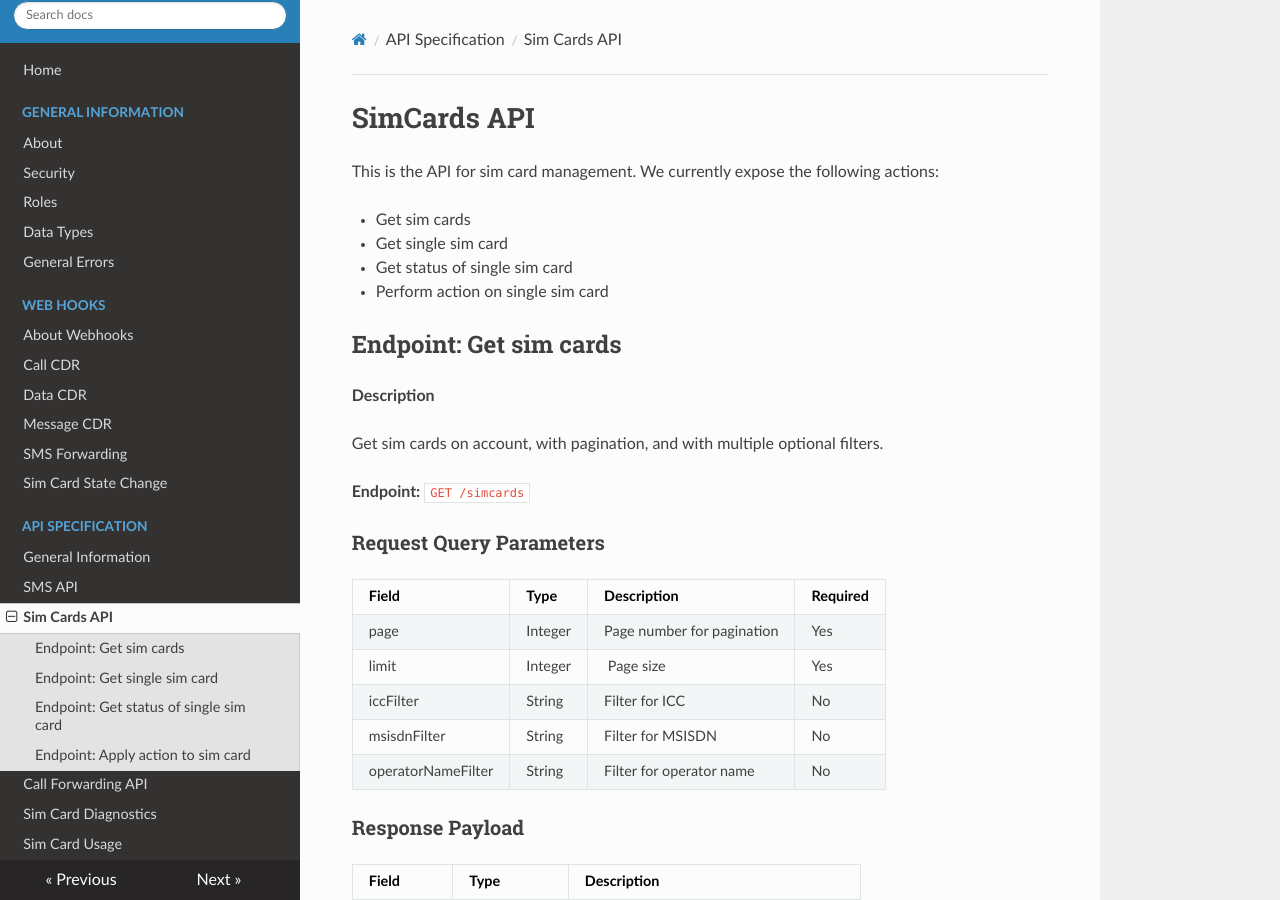
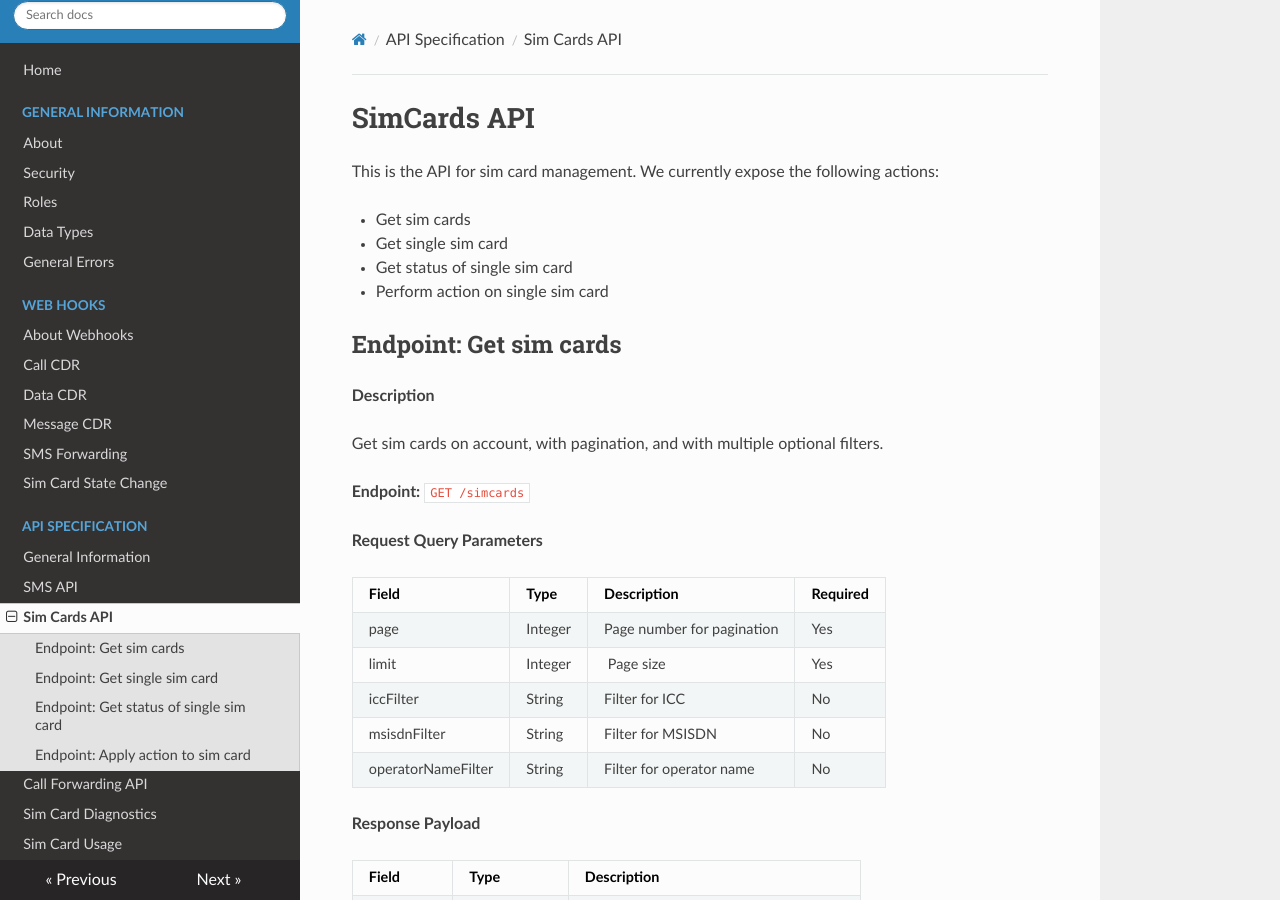
Before and after one commit to Wavelyio/wavely-docs, an MkDocs documentation site: the page built from docs/api/simcards-api.md, in a window 1280 px wide and 900 px high. Built offline with MkDocs 1.6.1, drawn with Linux system fonts in a browser that asks for light colours; nearby versions of some CDN libraries; old or Windows-style settings are respelled for this version of MkDocs.

````diff
--- a/docs/api/simcards-api.md
+++ b/docs/api/simcards-api.md
@@ -14,7 +14,7 @@ Get sim cards on account, with pagination, and with multiple optional filters.
 
 **Endpoint:** `GET /simcards`
 
-<h3>Request Query Parameters</h3>
+**Request Query Parameters**
 
 Field        | Type          | Description  | Required
 ------------ | ------------- | ------------ | ------------
@@ -24,7 +24,7 @@ iccFilter | String | Filter for ICC | No
 msisdnFilter | String | Filter for MSISDN | No
 operatorNameFilter  | String | Filter for operator name | No
 
-<h3>Response Payload</h3>
+**Response Payload**
 
 Field        | Type          | Description
 ------------ | ------------- | ------------
@@ -39,7 +39,7 @@ Queries the system for one sim card, by ICC.
 
 **Endpoint:** `GET /simcard/{icc}`
 
-<h3>Response Payload</h3>
+**Response Payload**
 
 Field        | Type          | Description
 ------------ | ------------- | ------------
@@ -76,7 +76,7 @@ Apply an action to the specified sim card, for example "activate sim card" or "s
 
 **Endpoint:** `POST /simcard/{icc}/action`
 
-<h3>Request Payload</h3>
+**Request Payload**
 
 Field        | Type          | Description
 ------------ | ------------- | ------------
@@ -90,7 +90,7 @@ action | [SimCardActions](/docs/user-guide/data-types/#simcardactions) | The act
 }
 ```
 
-<h3>Response Payload</h3>
+**Response Payload**
 
 Field        | Type          | Description
 ------------ | ------------- | ------------
````
Also changed, not shown: docs/api/call-forwarding.md (+2 -2 lines), docs/api/sms-api.md (+5 -4 lines).
